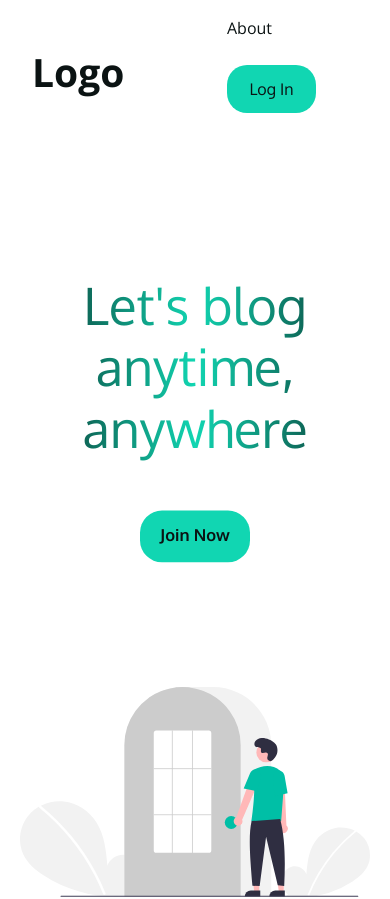
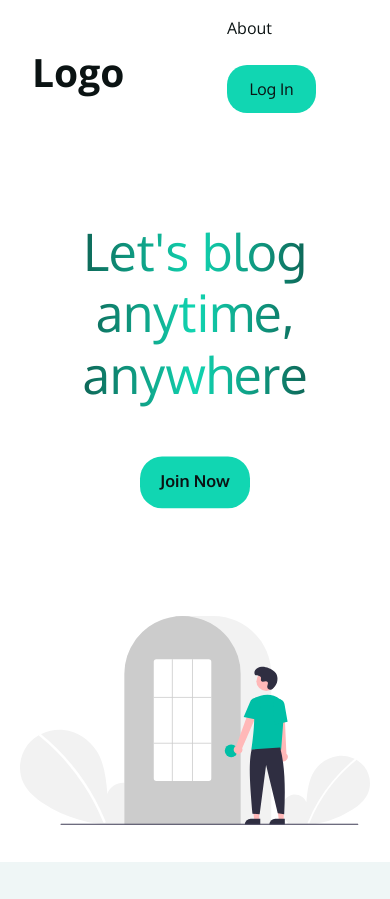
Before and after one commit to jmtgalvez/besh-flexi, a React (Create React App) app: page / in a window 390 px wide. Shown: the top 899 px of the page. Built offline with nearby package versions, Linux system fonts and the light colour scheme.

Commit message:
Register form added please add styles on it.

```diff
--- a/public/css/landingpage-home.css
+++ b/public/css/landingpage-home.css
@@ -76,15 +76,16 @@
 @media screen and (max-width: 650px) {
     .landing__page__banner {
         flex-direction: column;
-        height: 100vh;
+        height: 85vh;
         gap: 30px;
         padding-top: 30px;
-        justify-content: space-evenly;
         align-items: center;
+        justify-content: space-around;
     }
     .landing__page__section1,
     .landing__page__section2 {
         width: 100vw;
+        height: max-content;
     }
     .landing__page__section1 {
         place-content: center;
```
